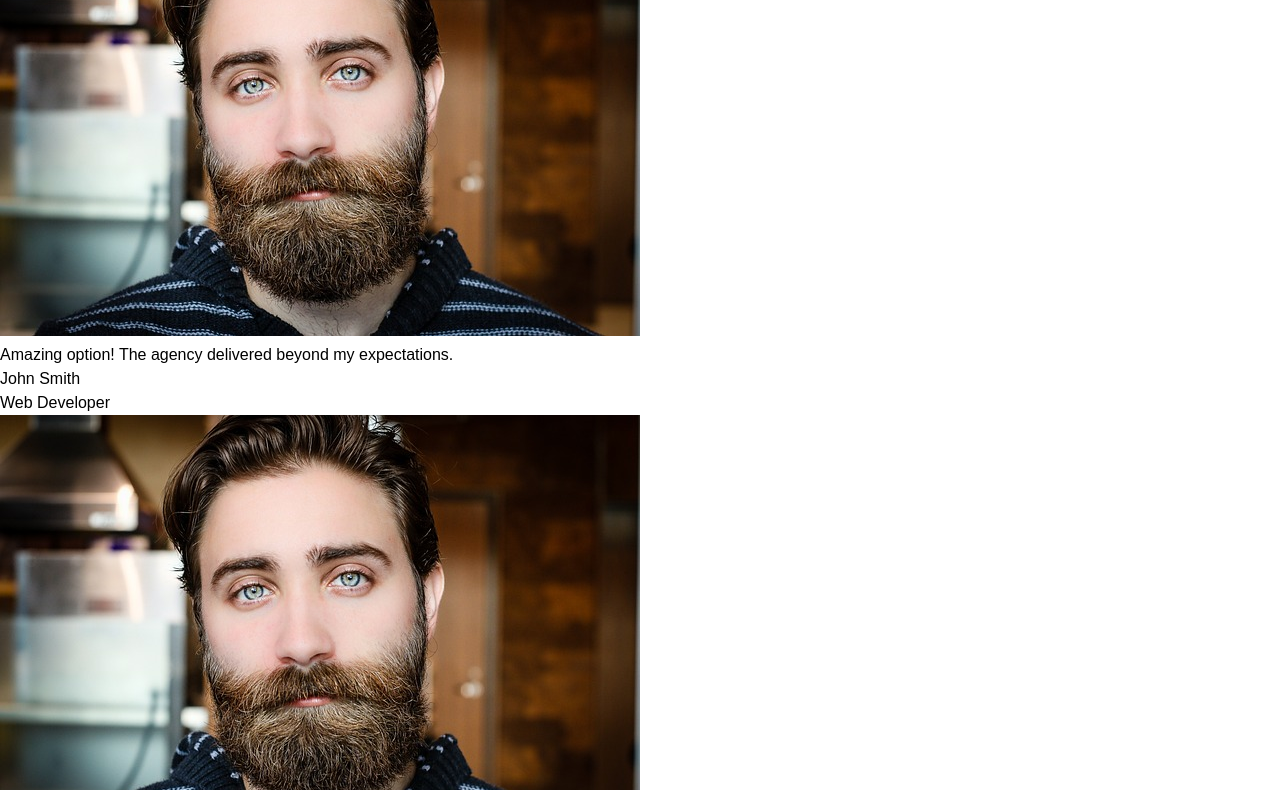
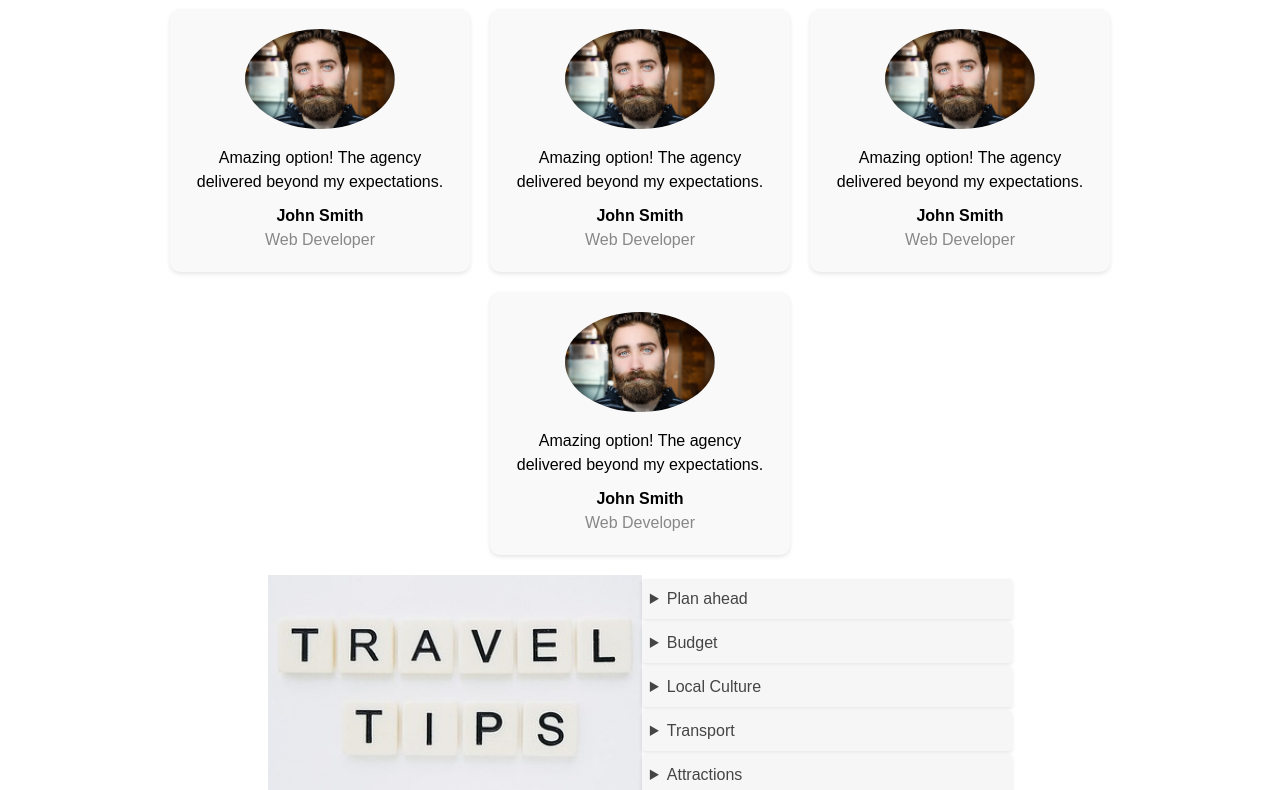
Before and after one commit to lyna-heng/EAAA_Coding, a plain HTML site: page Travel site/Index.html in a window 1280 px wide. Shown: the part 732-1522 px from the top of the page. Drawn offline with Linux system fonts and the light colour scheme.

Commit message:
Testimonial cards done

```diff
--- a/Travel site/stylesheet.css
+++ b/Travel site/stylesheet.css
@@ -103,7 +103,7 @@
     padding: 10px 20px 15px;
     border: 1px solid #ccc;
     border-radius: 10px;
-    box-shadow: 0 2px 4px rgba(0, 0, 0, 0, 0.1); /* RGB (O to 255) 0.1=10% opacity */
+    box-shadow: 0 2px 4px rgba(0, 0, 0, 0.1); /* RGB (O to 255) 0.1=10% opacity */
 }
 
 /* --------- TRAVEL TIPS ------------ */
@@ -127,7 +127,7 @@ summary {
     cursor: pointer;
     background-color: #f6f6f6;
     color: #454545;
-    box-shadow: 0 2px 4px rgba(0, 0, 0, 0, 0.1);
+    box-shadow: 0 2px 4px rgba(0, 0, 0, 0.1);
     border-radius: 3px;
     padding: 8px;
     margin-bottom: 4px;
@@ -140,6 +140,51 @@ details div {
     margin-bottom: 2px;
     width: 370px;
 }
+
+/* ------- Testimonials ------- */
+.testimonials {
+    margin-top: 80px;
+}
+
+.testimonial-header {
+    text-align: center;
+}
+
+.testimonial-container {
+    display: flex;
+    justify-content: center;
+    padding: 20px;
+    flex-wrap: wrap; /* flexbox adjusts cards depending on screen size */
+    gap: 20px;
+}
+
+.testimonial-card {
+    background-color: #f9f9f9;
+    border-radius: 10px;
+    padding: 20px;
+    text-align: center;
+    box-shadow: 0 2px 4px rgba(0, 0, 0, 0.1);
+    width: 300px;
+}
+
+.testimonial-card img {
+    border-radius: 50%;
+    margin-bottom: 10px;
+    height: 100px;
+}
+
+.testimonial-text {
+    margin-bottom: 10px;
+}
+
+.user-name {
+    font-weight: bold;
+}
+
+.job-position {
+    color: #888;
+}
+
 
 /* --------- FAT FOOTER ---------- */
 .fat-footer {
```
Also changed, not shown: Travel site/Index.html (+3 -0 lines).
